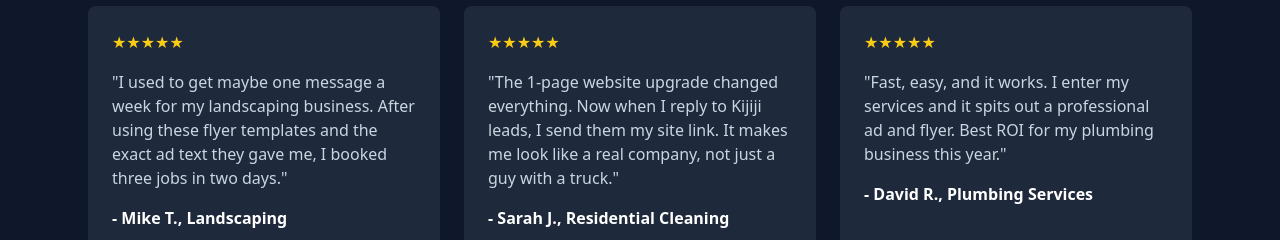
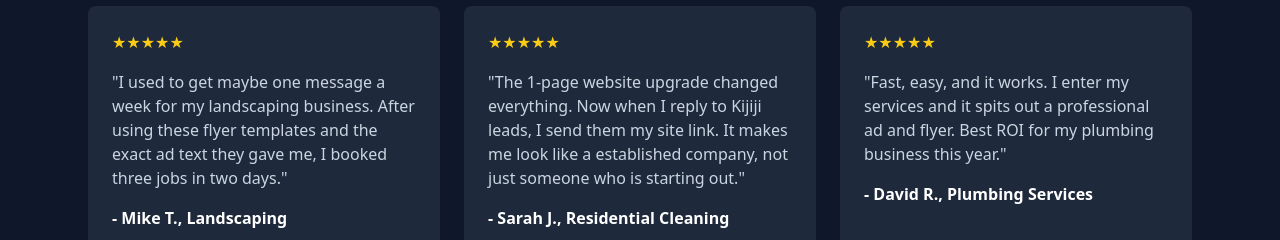
Before and after one commit to jakejmanley-collab/local-service-ads, a Next.js app: page / in a window 1280 px wide. Shown: the part 1693-1933 px from the top of the page. Built offline with nearby package versions, Linux system fonts and the light colour scheme.

Commit message:
Update page.tsx

```diff
--- a/app/page.tsx
+++ b/app/page.tsx
@@ -106,7 +106,7 @@ export default function Home() {
             </div>
             <div className="bg-slate-800 p-6 rounded-lg">
               <div className="text-yellow-400 mb-4">★★★★★</div>
-              <p className="text-slate-300 mb-4">"The 1-page website upgrade changed everything. Now when I reply to Kijiji leads, I send them my site link. It makes me look like a real company, not just a guy with a truck."</p>
+              <p className="text-slate-300 mb-4">"The 1-page website upgrade changed everything. Now when I reply to Kijiji leads, I send them my site link. It makes me look like a established company, not just someone who is starting out."</p>
               <div className="font-bold">- Sarah J., Residential Cleaning</div>
             </div>
             <div className="bg-slate-800 p-6 rounded-lg">
```
